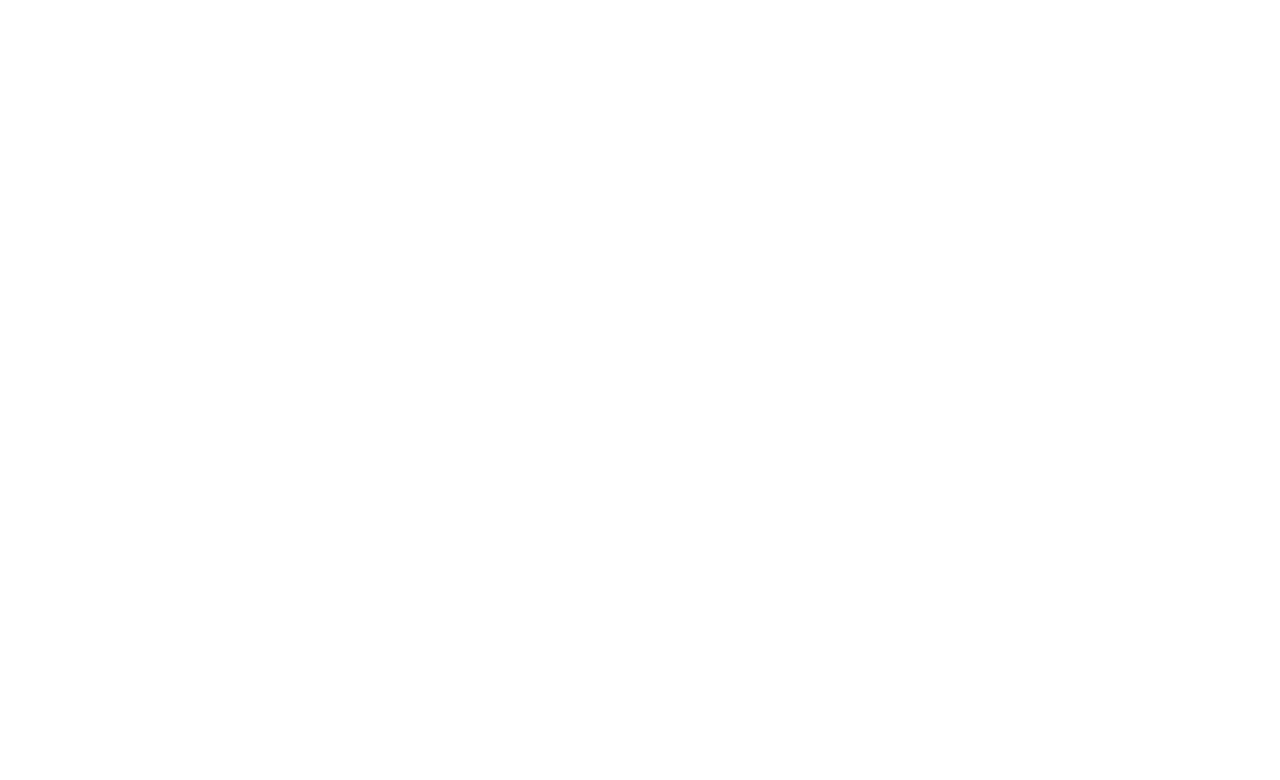
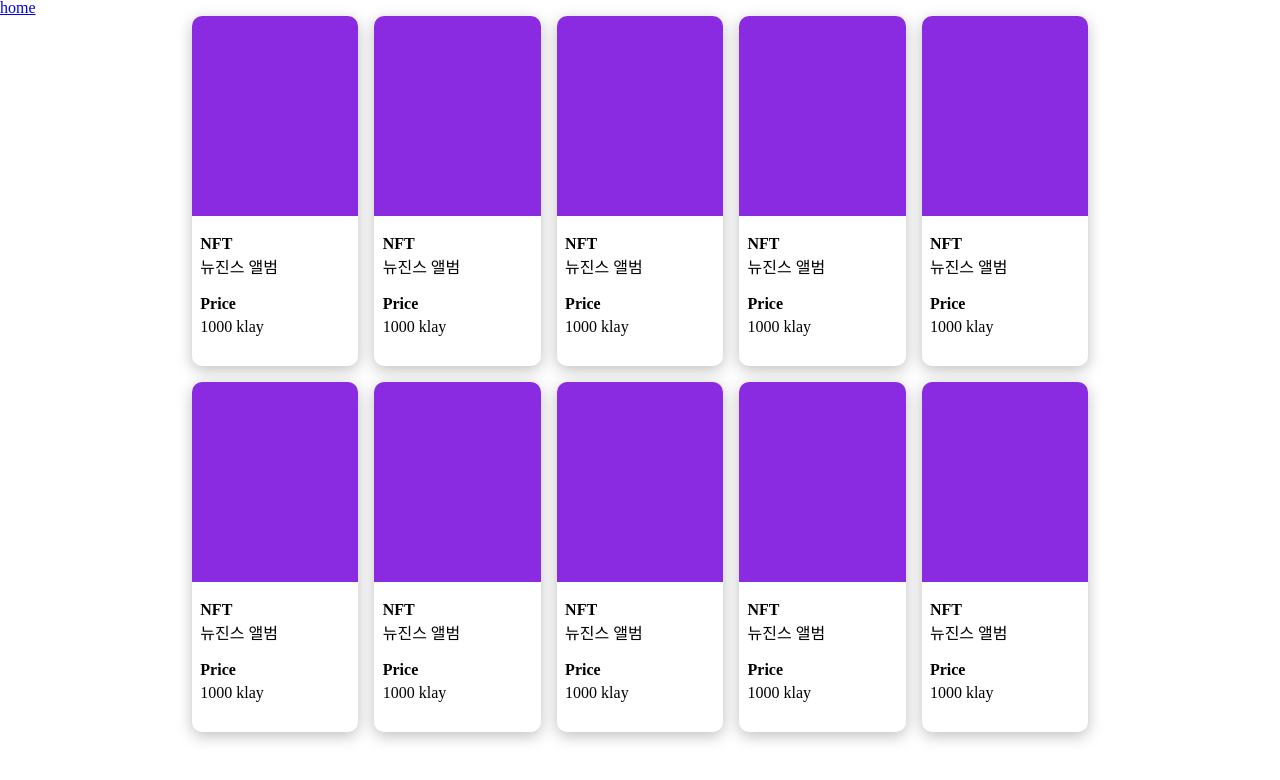
Before and after one commit to nity-su/nft-marketplace, a React (Create React App) app: page /nftlist in a window 1280 px wide. Before the commit this address had no page. Shown: the top 780 px of the page. Built offline with nearby package versions, Linux system fonts and the light colour scheme; a web font is replaced by a local one.

Commit message:
NFT리스트 수정

```diff
--- a/src/Router.js
+++ b/src/Router.js
@@ -4,7 +4,7 @@
 import Home from "./pages/Home";
 import Tradeplace from "./pages/Tradeplace";
 import AllCollection from "./pages/AllCollection";
-import OneCollection from "./pages/OneCollection";
+import NFTList from "./pages/NFTList";
 
 export default function Router() {
   return (
@@ -17,10 +17,7 @@
             path="/allcollection"
             element={<AllCollection></AllCollection>}
           ></Route>
-          <Route
-            path="/onecollection"
-            element={<OneCollection></OneCollection>}
-          ></Route>
+          <Route path="/nftlist" element={<NFTList></NFTList>}></Route>
         </Route>
       </Routes>
     </BrowserRouter>
--- a/src/components/organisms/home/Question.js
+++ b/src/components/organisms/home/Question.js
@@ -1,33 +1,28 @@
-import React, { useEffect, useState } from "react";
+import React, { useState } from "react";
 import "../home/css/styles.css";
 
 const qnaList = [
   {
-    category: "category1",
     question: "Meta Music은 어떤 회사인가요?",
     answer:
       "아티스트들에게 더 많은 수익을 배분하는 것에 중점을 두고 질 좋은 작품활동을 지속적으로 할 수있게 지원하는 플랫폼입니다.",
   },
   {
-    category: "category2",
     question: "앨범 NFT란 무엇인가요?",
     answer:
       "대체 불가능한 토큰을 기반으로 출시한 앨범이며 상품에 따라서 구매자에게 일정 혜택이 주어집니다.",
   },
   {
-    category: "category3",
     question: "NFT 앨범 결재는 어떻게 하나요?",
     answer:
       "NFT 앨범 결제는 지갑 연동 이후 클레이 또는 scw 코인으로 구매가 가능합니다.",
   },
   {
-    category: "category1",
     question: "메타버스 룸에서 무엇을 할 수 있나요?",
     answer:
       "앨범 NFT 등급에따라 차등혜택이 주어지며 일반등급도 사람들과 함께 룸에 모여서 대화하고 뮤직비디오 시청 및 룸 꾸미기가 가능합니다.",
   },
   {
-    category: "category2",
     question: "최종 목표는 무엇입니까?",
     answer:
       "수익 배분구조를 블록체인 스마트컨트렉으로 전부 오픈하겠습니다. 아티스트들에게 공정하게 수익배분이 실시간으로 돌아갑니다. 모든 아티스트들이 금전적인 이유로 작품활동을 못하는 상황을 없애고 여러 아티스트들이 세계적으로 뻗어나갈 수 있는 다리 역활을 지속적으로 하는 것 입니다.",
@@ -35,9 +30,7 @@
 ];
 
 const FAQ = () => {
-  const [category, setCatecory] = useState("all");
   const [cardOnOff, setCardOnOff] = useState(qnaList);
-  const [showList, setShowList] = useState(qnaList);
 
   const getQnACard = (item, index) => {
     return (
@@ -45,9 +38,8 @@
         <div
           className="faq-card-title"
           onClick={() => {
-            let tempCard = cardOnOff;
-            tempCard[index].show = !tempCard[index].show;
-            setCardOnOff([...tempCard]);
+            cardOnOff[index].click = !cardOnOff[index].click;
+            setCardOnOff([...cardOnOff]);
           }}
         >
           <span className="question-mark">Q.</span>
@@ -55,7 +47,7 @@
         </div>
         <div
           className={
-            qnaList[index].show
+            cardOnOff[index].click
               ? "faq-card-answer"
               : "faq-card-answer faq-card-none"
           }
@@ -67,21 +59,11 @@
     );
   };
 
-  useEffect(() => {
-    setShowList(
-      qnaList.filter((item) => {
-        if (category === "all") return true;
-        if (category === item.category) return true;
-        return false;
-      })
-    );
-  }, [category]);
-
   return (
     <div>
       <div className="fqa-parent">
         <div className="faq-list">
-          {showList.map((item, index) => getQnACard(item, index))}
+          {cardOnOff.map((item, index) => getQnACard(item, index))}
         </div>
       </div>
     </div>
--- /dev/null
+++ b/src/pages/NFT.js
@@ -0,0 +1,51 @@
+import styled from "styled-components";
+
+const NFTWrapper = styled.div`
+  height: 350px;
+  border-radius: 10px;
+  overflow: hidden;
+  box-shadow: 0px 4px 15px 0px #00000040;
+
+`;
+
+const ColorBox = styled.div`
+  height: 200px;
+  background-color: blueviolet;
+
+`;
+
+const DetailBox = styled.div`
+  display: flex;
+  flex-direction: column;
+  align-items: center;
+`;
+
+const TextsBox = styled.div`
+  width: 90%;
+  margin-top: 20px;
+`;
+
+const BoldText = styled.p`
+  font-weight: 700;
+  margin-bottom: 7.5px;
+`;
+
+function NFT() {
+  return (
+    <NFTWrapper>
+      <ColorBox />
+      <DetailBox>
+        <TextsBox>
+          <BoldText>NFT</BoldText>
+          <p>뉴진스 앨범</p>
+        </TextsBox>
+        <TextsBox>
+          <BoldText>Price</BoldText>
+          <p>1000 klay</p>
+        </TextsBox>
+      </DetailBox>
+    </NFTWrapper>
+  );
+}
+
+export default NFT;
--- /dev/null
+++ b/src/pages/NFTList.js
@@ -0,0 +1,37 @@
+import styled from "styled-components";
+import NFT from "./NFT";
+
+const NftBox = styled.div`
+  display: flex;
+  justify-content: center;
+
+`;
+
+const NFTListWrapper = styled.div`
+  display: grid;
+  grid-template-columns: repeat(5, 1fr);
+  gap: 16px;
+  width: 70%;
+  margin-bottom: 20px;
+`;
+
+function NFTList() {
+  return (
+    <NftBox>
+      <NFTListWrapper>
+        <NFT />
+        <NFT />
+        <NFT />
+        <NFT />
+        <NFT />
+        <NFT />
+        <NFT />
+        <NFT />
+        <NFT />
+        <NFT />
+      </NFTListWrapper>
+    </NftBox>
+  );
+}
+
+export default NFTList;
--- a/src/pages/OneCollection.js
+++ /dev/null
@@ -1,48 +0,0 @@
-import styled from "styled-components";
-
-const Container = styled.div`
-  width: 100%;
-  height: 100vh;
-  background-color: whitesmoke;
-`;
-
-const CardR = styled.div`
-  display: flex;
-  justify-content: center;
-  align-items: center;
-`;
-
-const Notice = styled.div`
-  position: absolute;
-  width: 1500px;
-  height: 60px;
-  left: 76px;
-  top: 117px;
-
-  background: yellow;
-`;
-
-const Card = styled.div`
-  width: 243.69px;
-  height: 341.76px;
-  left: 76px;
-  top: 186px;
-
-  border: 2px solid #e6e6e6;
-  filter: drop-shadow(2px 4px 4px #eeeeee);
-  border-radius: 7px;
-`;
-
-export default function OneCollection() {
-  return (
-    <Container>
-      <Notice></Notice>
-      <CardR>
-        <Card></Card>
-        <Card></Card>
-        <Card></Card>
-        <Card></Card>
-      </CardR>
-    </Container>
-  );
-}
```
